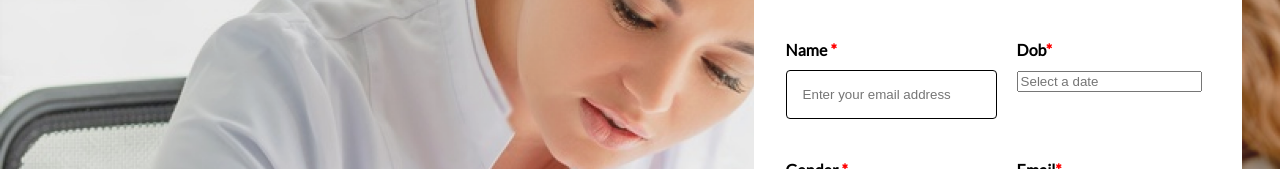
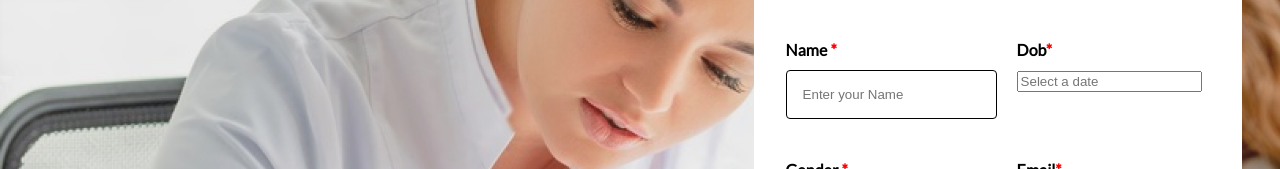
Before and after one commit to VaibhavArora314/Dermacare, a React (Create React App) app in the folder frontend/: page / in a window 1280 px wide. Both pictures are taken after a click on the button "Sign Up". Shown: the part 267-436 px from the top of the page. Built offline with nearby package versions, Linux system fonts and the light colour scheme.

Commit message:
username field fixed

```diff
--- a/frontend/src/Components/Signup.jsx
+++ b/frontend/src/Components/Signup.jsx
@@ -11,7 +11,7 @@ import "react-datepicker/dist/react-datepicker.css";
 import Login from "./Login";
 
 export default function Signup() {
-  const [name, setname] = useState();
+  const [username, setname] = useState();
   const [email, setEmail] = useState("");
   const [password, setPassword] = useState("");
   const [gender, setgender] = useState();
@@ -25,7 +25,7 @@ export default function Signup() {
     try {
       // Create an object with email and password
       const data = {
-        name,
+        username,
         dob,
         gender,
         email,
@@ -35,7 +35,7 @@ export default function Signup() {
 
       // Replace 'your_api_endpoint' with the actual API endpoint you want to send the data to
       const response = await axios.post(
-        "http://localhost:5000/api/login",
+        "http://localhost:5000/api/register",
         data
       );
 
@@ -97,7 +97,7 @@ export default function Signup() {
             <div className=" row signup-field">
               <label htmlFor="name">Name </label>
               <input
-                placeholder="Enter your email address"
+                placeholder="Enter your Name"
                 type="email"
                 onChange={(e) => setname(e.target.value)}
                 required
```
